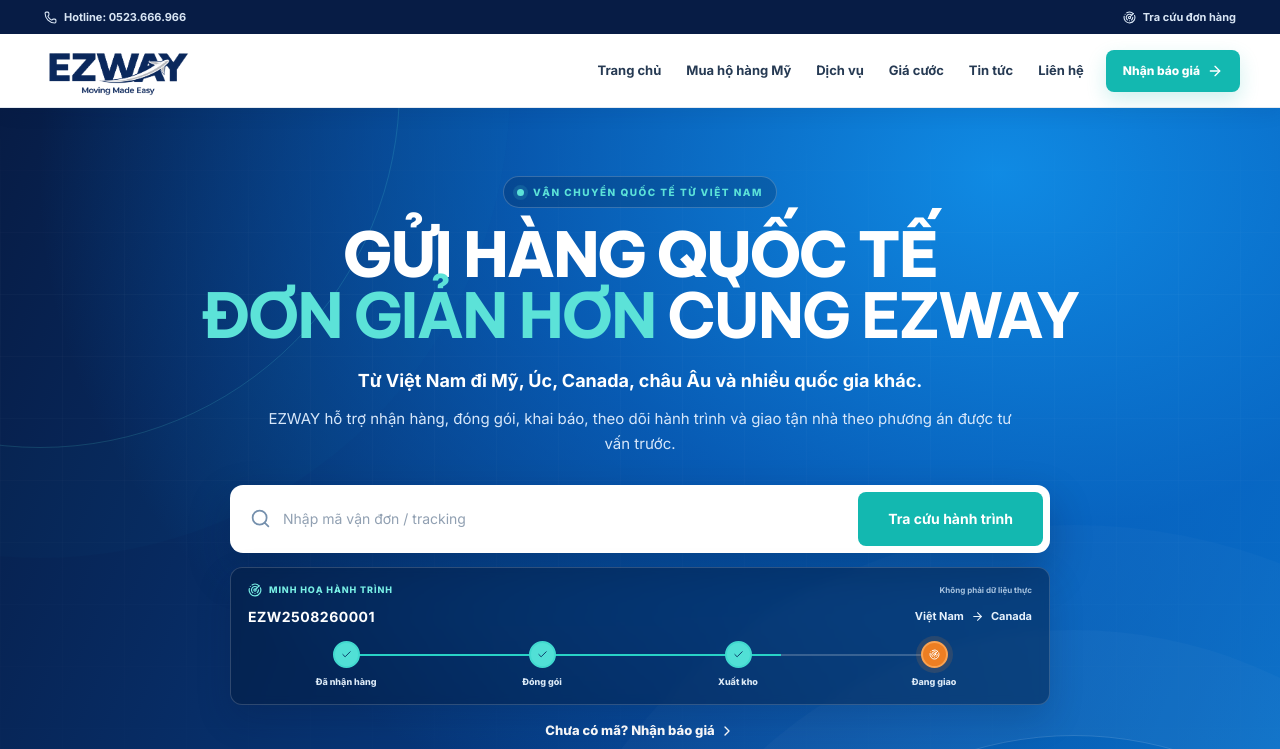
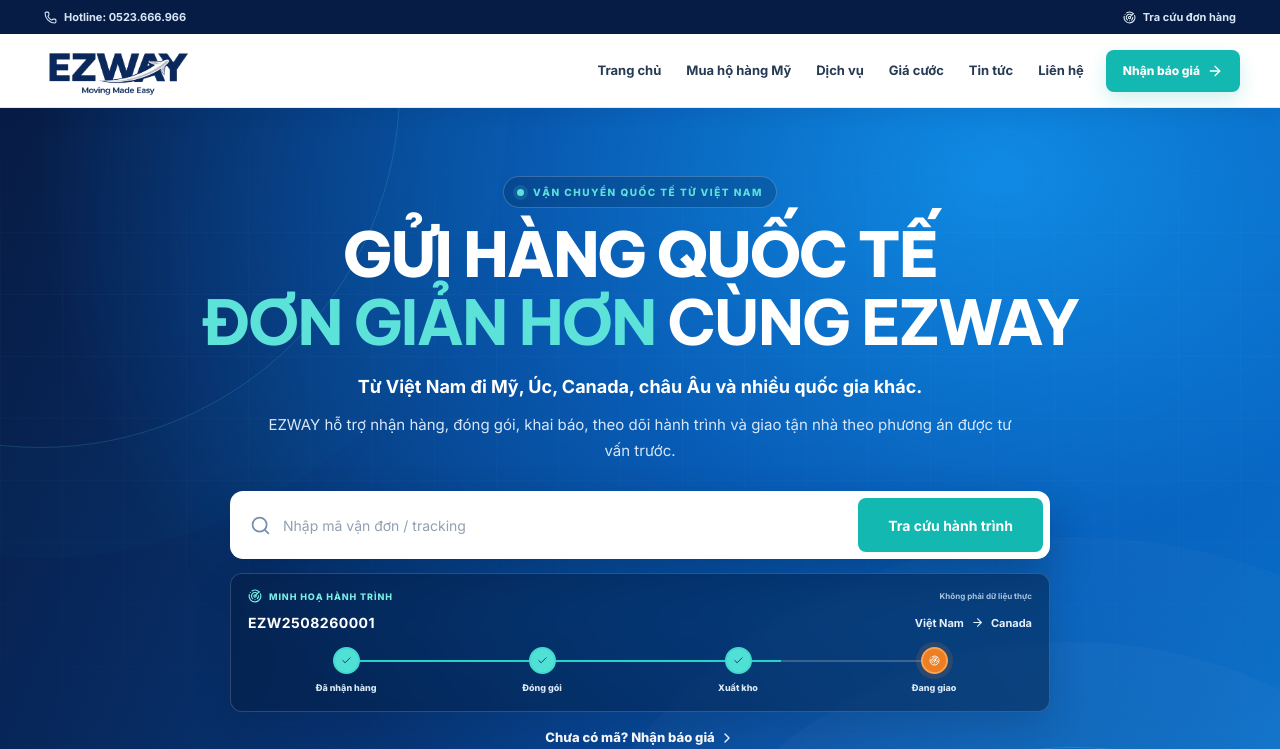
Before and after one commit to khaxuannguyen/EZWAY-v2, a Next.js app: page / in a window 1280 px wide. Shown: the top 749 px of the page. Built offline with nearby package versions, Linux system fonts and the light colour scheme.

Commit message:
Increase homepage hero line spacing

```diff
--- a/app/globals.css
+++ b/app/globals.css
@@ -187,7 +187,7 @@ footer { color: #d0def0; background: var(--navy-deep); }.footer-main { padding:
 .home-eyebrow-light { color: #5ce2d8; }
 .home-hero .home-eyebrow { display: inline-flex; align-items: center; gap: 9px; padding: 8px 13px; border: 1px solid rgba(255,255,255,.2); border-radius: 999px; background: rgba(4,24,57,.22); }
 .home-hero .home-eyebrow span { width: 7px; height: 7px; border-radius: 50%; background: #5ce2d8; box-shadow: 0 0 0 4px rgba(92,226,216,.13); }
-.home-hero h1 { width: min(100%,1100px); margin: 3px auto 0; color: #fff; font-family: 'Be Vietnam Pro',sans-serif; font-size: clamp(52px,4.85vw,70px); line-height: .98; letter-spacing: -.035em; font-weight: 800; text-align: center; text-wrap: balance; font-synthesis: none; }
+.home-hero h1 { width: min(100%,1100px); margin: 3px auto 0; display: grid; row-gap: .11em; color: #fff; font-family: 'Be Vietnam Pro',sans-serif; font-size: clamp(52px,4.85vw,70px); line-height: .98; letter-spacing: -.035em; font-weight: 800; text-align: center; text-wrap: balance; font-synthesis: none; }
 .home-hero-title-line { display: block; }
 .home-hero-title-subline { font-weight: 700; }
 .home-hero-title-accent { color: #5ce2d8; }
```
